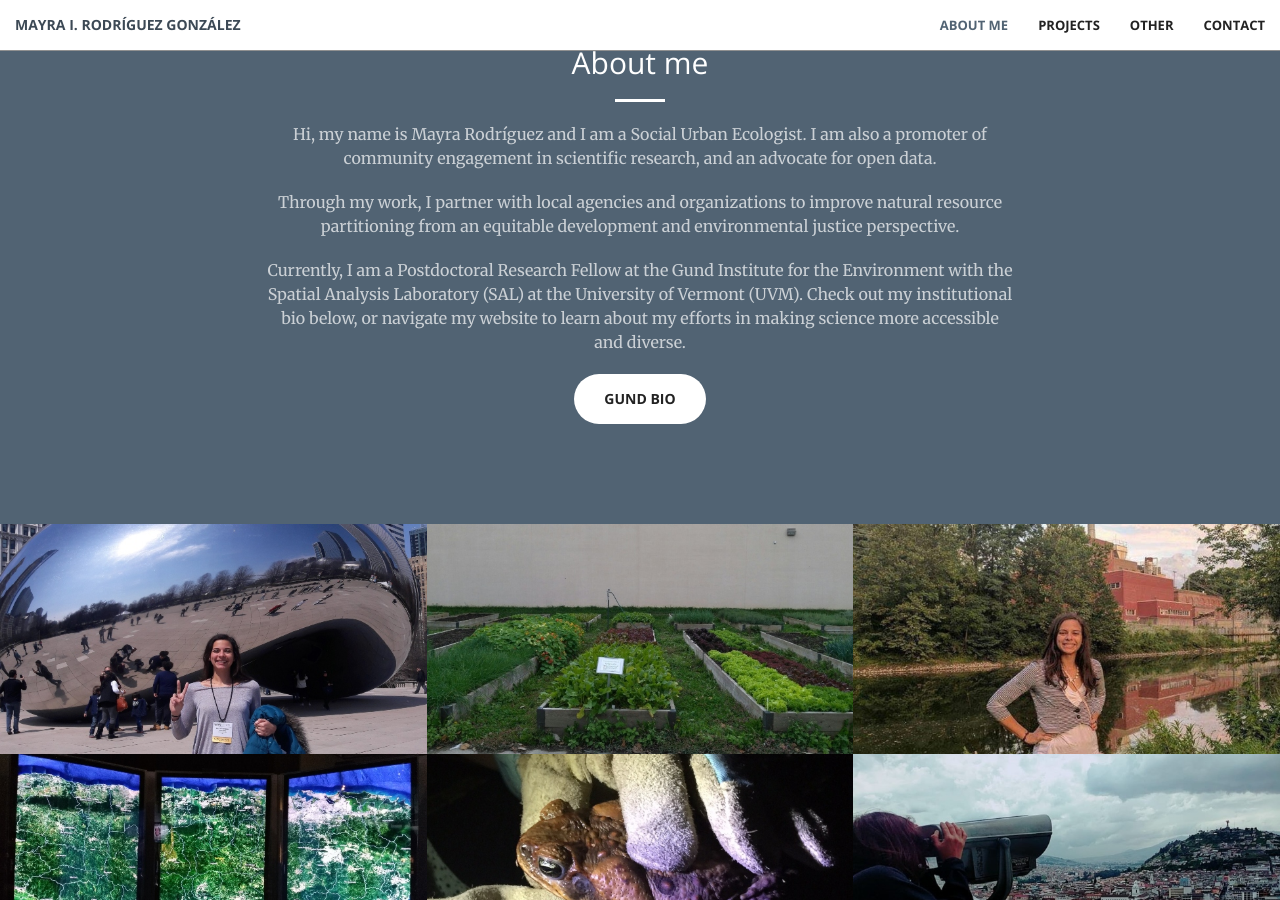
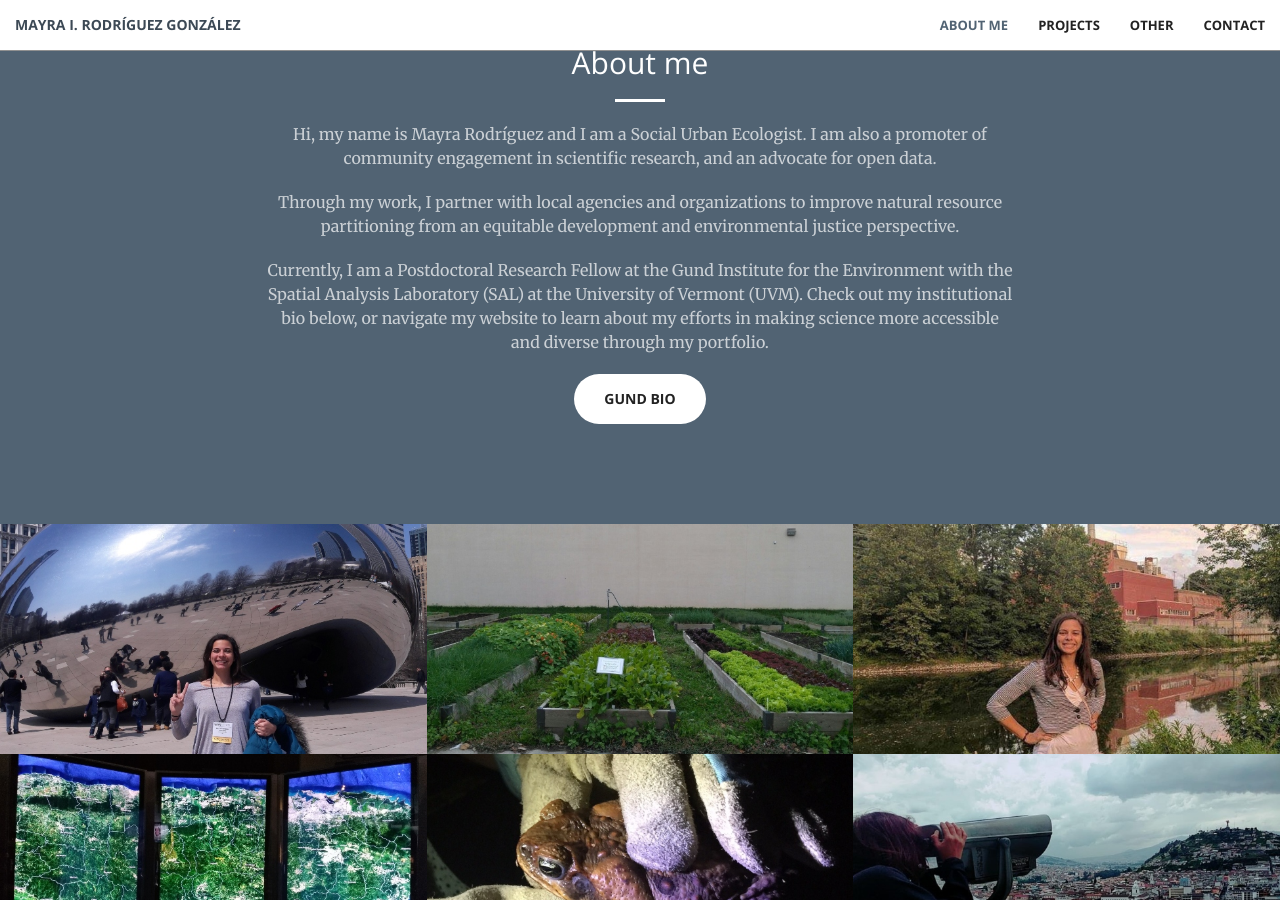
Before and after one commit to RodriguezMayraI/RodriguezMayraI.github.io, a Jekyll site: the page built from index.html, in a window 1280 px wide and 900 px high, scrolled down 954 px. Built offline with Jekyll 4.4.1, drawn with Linux system fonts in a browser that asks for light colours.

Commit message:
Update call-to-action.html

```diff
--- a/_includes/call-to-action.html
+++ b/_includes/call-to-action.html
@@ -6,7 +6,7 @@
                 <hr class="light">
                 <p class="text-faded">Hi, my name is Mayra Rodríguez and I am a Social Urban Ecologist. I am also a promoter of community engagement in scientific research, and an advocate for open data.</p>
                 <p class="text-faded">Through my work, I partner with local agencies and organizations to improve natural resource partitioning from an equitable development and environmental justice perspective.</p>
-                <p class="text-faded">Currently, I am a Postdoctoral Research Fellow at the Gund Institute for the Environment with the Spatial Analysis Laboratory (SAL) at the University of Vermont (UVM). Check out my institutional bio below, or navigate my website to learn about my efforts in making science more accessible and diverse.</p>
+                <p class="text-faded">Currently, I am a Postdoctoral Research Fellow at the Gund Institute for the Environment with the Spatial Analysis Laboratory (SAL) at the University of Vermont (UVM). Check out my institutional bio below, or navigate my website to learn about my efforts in making science more accessible and diverse through my portfolio.</p>
                 <a href="https://www.uvm.edu/gund/profiles/mayra-rodriguez-gonzalez" class="btn btn-default btn-xl wow tada" target="_blank">Gund Bio</a>
             </div>
         </div>
```
